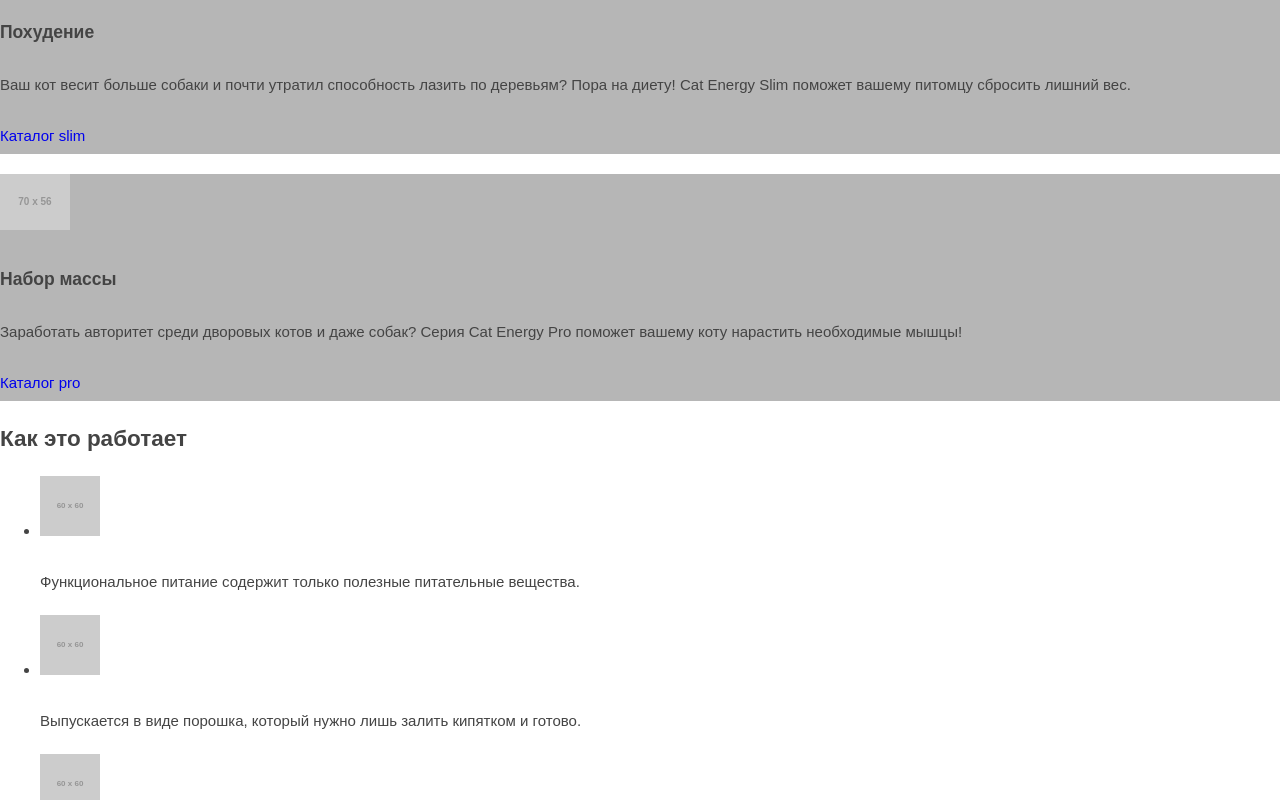
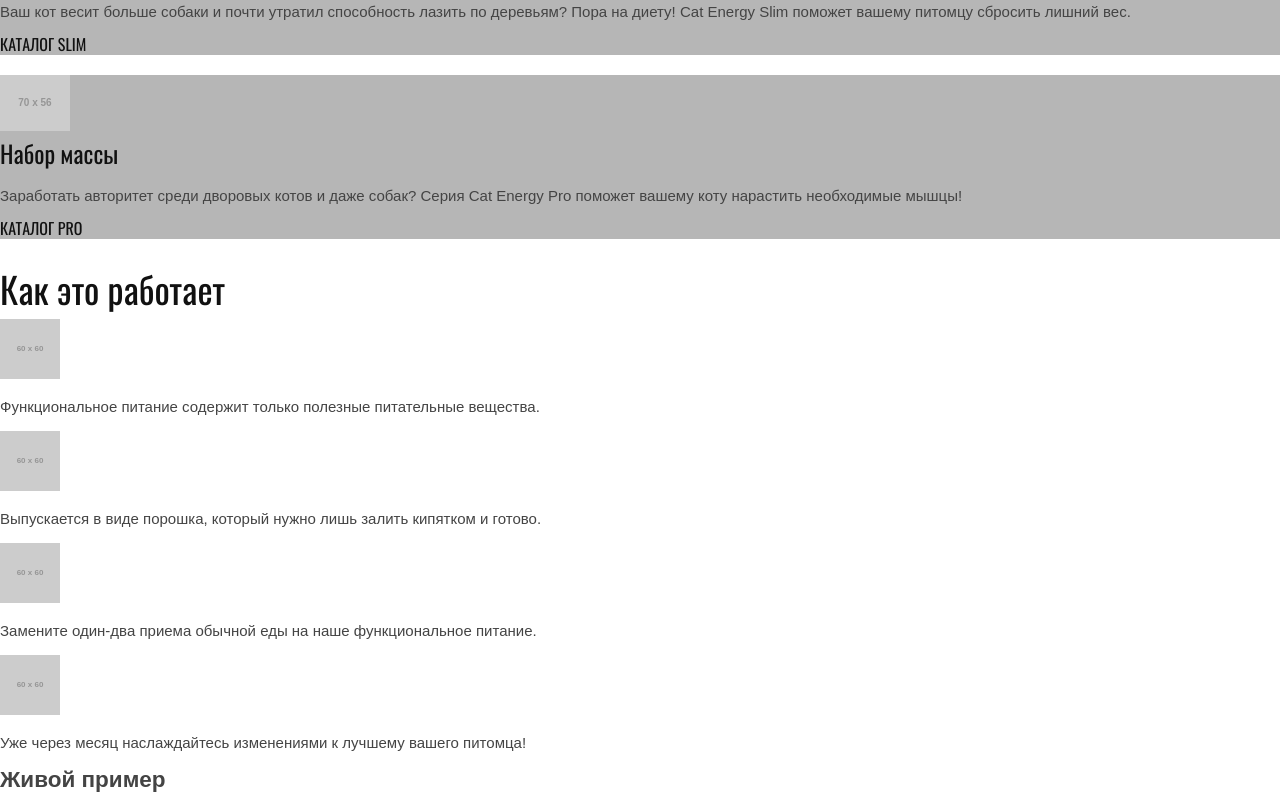
Before and after one commit to ReactFox/601235-cat-energy, a website: page source/index.html in a window 1280 px wide. Shown: the part 640-1440 px from the top of the page. Drawn offline with nearby package versions, Linux system fonts and the light colour scheme; files that its build step writes are made by us from their sources; placeholder pictures from the web are drawn by us.

Commit message:
Создаёт размеры шрифтов преимущества

```diff
--- a/source/index.html
+++ b/source/index.html
@@ -63,7 +63,7 @@
       <ul class="program__list">
         <li class="program__item">
           <img class="program__icon" src="http://placehold.it/70x56" width="70" height="56" alt="Логотип Похудание">
-          <h3 class="program__title page-title  ">
+          <h3 class="program__title">
             Похудение
           </h3>
           <p class="program__description">
@@ -101,26 +101,26 @@
       <h2 class="advantages__title">
         Как это работает
       </h2>
-      <ul>
-        <li class="advantages__list">
+      <ul class="advantages__list">
+        <li class="advantages__item">
           <img class="advantages__icon" src="http://placehold.it/60x60" alt="логотип преимуществ">
           <p class="advantages__description">
             Функциональное питание содержит только полезные питательные вещества.
           </p>
         </li>
-        <li class="advantages__list">
+        <li class="advantages__item">
           <img class="advantages__icon" src="http://placehold.it/60x60" alt="логотип преимуществ">
           <p class="advantages__description">
             Выпускается в виде порошка, который нужно лишь залить кипятком и готово.
           </p>
         </li>
-        <li class="advantages__list">
+        <li class="advantages__item">
           <img class="advantages__icon" src="http://placehold.it/60x60" alt="логотип преимуществ">
           <p class="advantages__description">
             Замените один-два приема обычной еды на наше функциональное питание.
           </p>
         </li>
-        <li class="advantages__list">
+        <li class="advantages__item">
           <img class="advantages__icon" src="http://placehold.it/60x60" alt="логотип преимуществ">
           <p class="advantages__description">
             Уже через месяц наслаждайтесь изменениями к лучшему вашего питомца!
--- /dev/null
+++ b/source/sass/blocks/advantages.scss
@@ -0,0 +1,12 @@
+.advantages__title {
+  @include reset-indentation;
+  @include oswald-regular;
+  color: $title-color;
+  font-size: 36px;
+  line-height: 60px;
+}
+
+.advantages__list {
+  @include reset-indentation;
+  //color: $text-color;
+}
--- a/source/sass/blocks/banner-promo.scss
+++ b/source/sass/blocks/banner-promo.scss
@@ -8,8 +8,7 @@
 
 .banner-promo__title {
   @include oswald-regular;
-  margin: 0;
-  padding: 0;
+  @include reset-indentation;
   padding-top: 20px;
   padding-bottom: 12px;
   font-size: 36px;
@@ -19,8 +18,7 @@
 
 .banner-promo__slogan {
   @include oswald-regular;
-  margin: 0;
-  padding: 0;
+  @include reset-indentation;
   font-size: 14px;
   line-height: 14px;
   text-transform: uppercase;
--- a/source/sass/blocks/btn.scss
+++ b/source/sass/blocks/btn.scss
@@ -1,8 +1,7 @@
 .btn {
   @include oswald-regular;
+  @include reset-indentation;
   color: $white-color;
-  margin: 0;
-  padding: 0;
   padding-top: 8px;
   padding-bottom: 8px;
   font-size: 14px;
--- a/source/sass/blocks/program-list.scss
+++ b/source/sass/blocks/program-list.scss
@@ -1,13 +1,29 @@
 .program__list {
   list-style: none;
-  margin: 0;
-  padding: 0;
+  @include reset-indentation;
 }
 
 .program__item {
-  margin: 0;
-  padding: 0;
+  @include reset-indentation;
   margin-bottom: 20px;
   background-color: $background-grey-color;
   display: block;
 }
+
+.program__title {
+  @include reset-indentation;
+  @include oswald-regular;
+  color: $title-color;
+  font-size: 24px;
+  font-weight: 400;
+  line-height: 37.02px;
+}
+
+.program__link {
+  @include reset-indentation;
+  @include oswald-regular;
+  color: $title-color;
+  font-size: 16px;
+  line-height: 16px;
+  text-transform: uppercase;
+}
--- a/source/sass/blocks/site-list.scss
+++ b/source/sass/blocks/site-list.scss
@@ -1,11 +1,10 @@
 .site-list {
+  @include reset-indentation;
   @include oswald-medium;
   color: $title-color;
   font-size: 20px;
   line-height: 20px;
   text-transform: uppercase;
-  margin: 0;
-  padding: 0;
   list-style: none;
 }
 
--- a/source/sass/mixins.scss
+++ b/source/sass/mixins.scss
@@ -1,7 +1,7 @@
 @mixin font-regular {
   font-weight: 400;
   font-size: 15px;
-  line-height: 36px;
+  line-height: 18px;
   font-family: "Arial", "Open Sans", sans-serif;
   color: $text-color;
   letter-spacing: normal;
@@ -20,3 +20,8 @@
   font-style: normal;
   font-stretch: normal;
 }
+
+@mixin reset-indentation {
+  margin: 0;
+  padding: 0;
+}
--- a/source/sass/style.scss
+++ b/source/sass/style.scss
@@ -1,5 +1,5 @@
 @import "./normolize.scss";
-@import "../sass/blocks/fonts";
+@import "blocks/fonts";
 @import "./varibals";
 @import "./mixins.scss";
 @import "./main-style";
@@ -9,6 +9,7 @@
 @import "blocks/banner-promo";
 @import "blocks/btn";
 @import "blocks/program-list";
+@import "blocks/advantages";
 // @import "../sass/blocks/page-main.scss";
 // @import "../sass/blocks/page-title.scss";
 // @import "../sass/blocks/banner-promo.scss"
```
